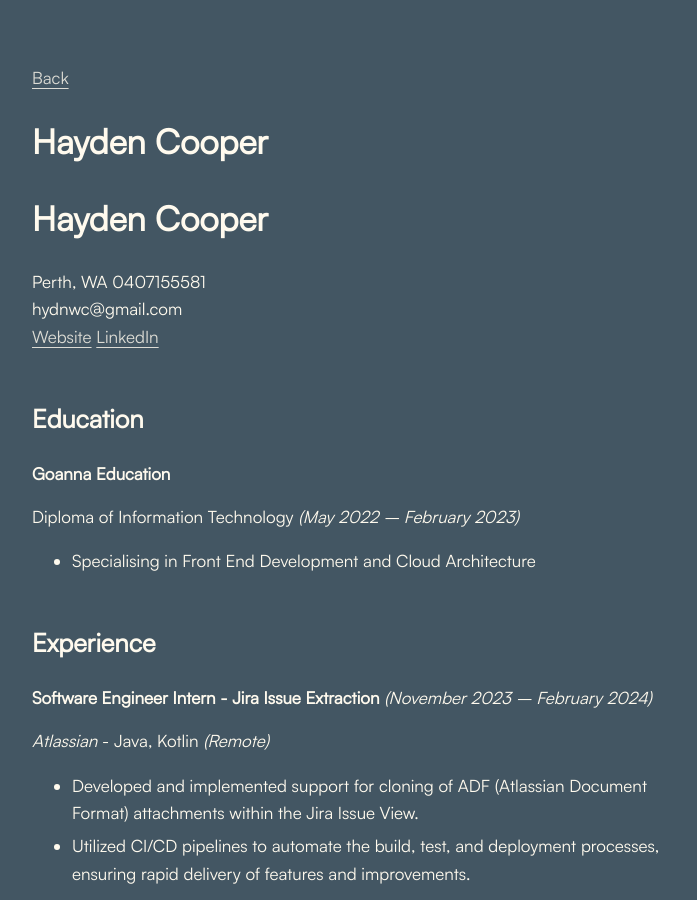
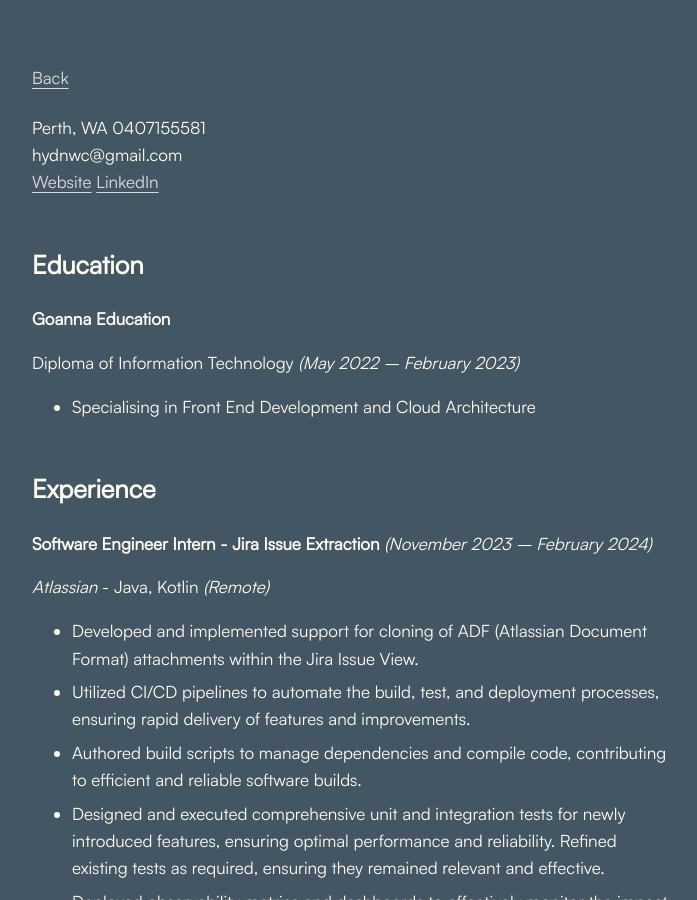
Before and after one commit to haydencooper/haydencooper.github.io, a Jekyll site: the page built from resume.md, in a window 1280 px wide and 900 px high. Shown: the whole window, without its empty margins (288-985 px from the left). Built offline with Jekyll 4.4.1, drawn with Linux system fonts in a browser that asks for light colours; our own code applies the rules of GitHub Pages for plain Markdown files.

Commit message:
modernise

```diff
--- a/resume.md
+++ b/resume.md
@@ -1,7 +1,6 @@
 ---
 layout: page
 ---
-# Hayden Cooper
 Perth, WA
 0407155581
 hydnwc@gmail.com
```
